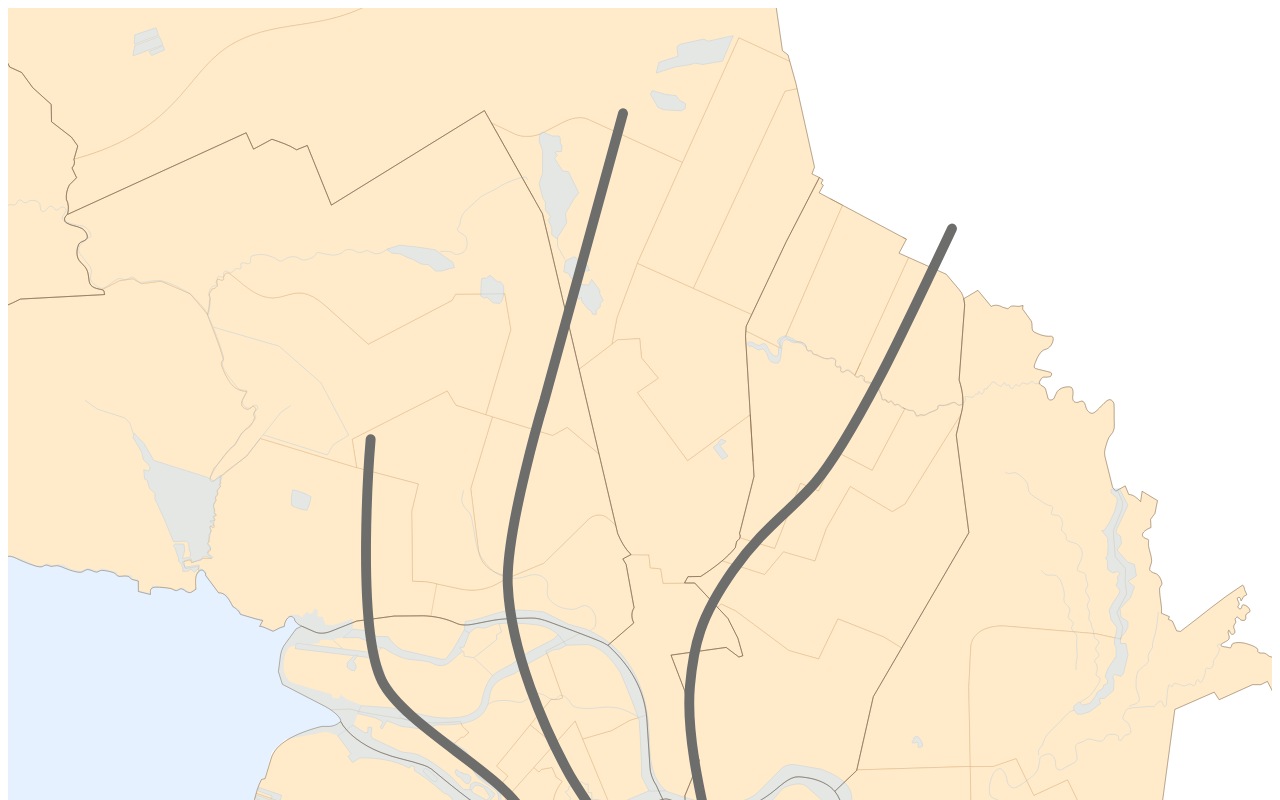
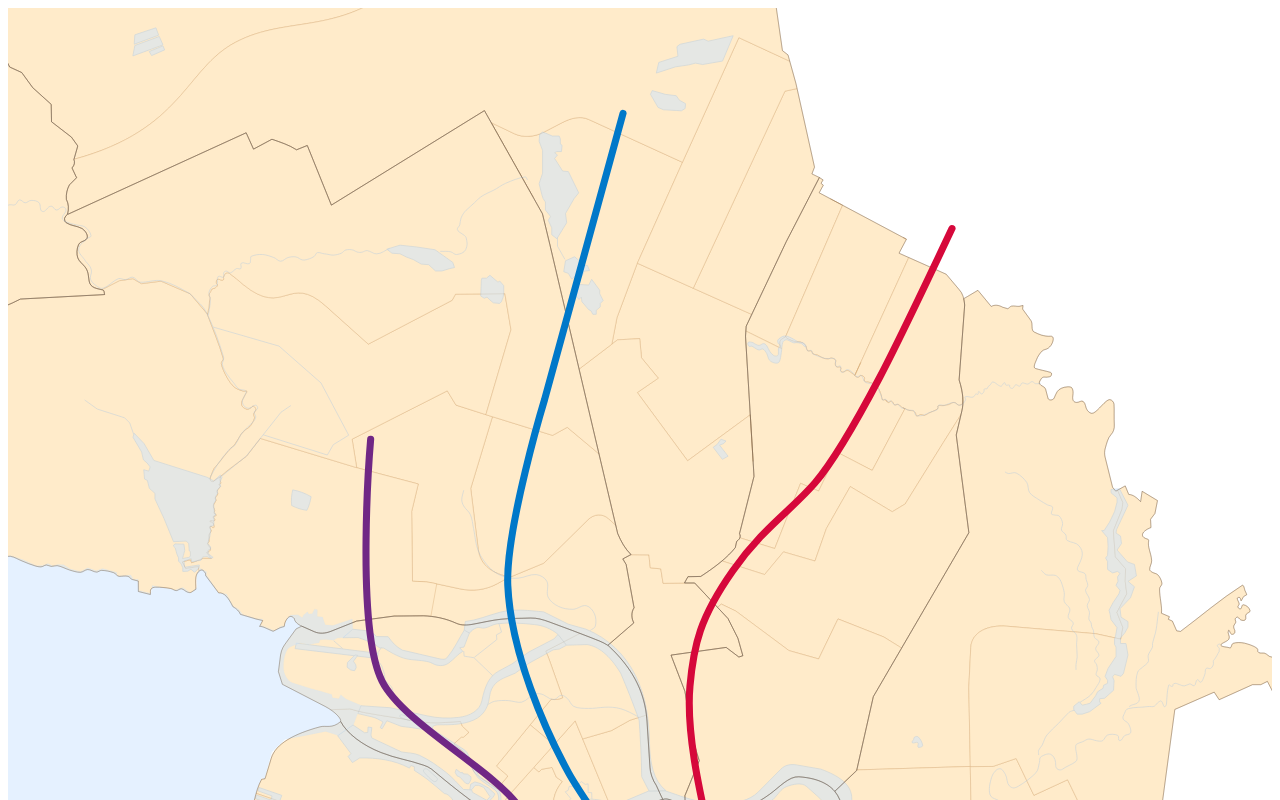
Before and after one commit to glizer/metro-spb, a plain HTML site: page index.html in a window 1280 px wide. Shown: the top 800 px of the page. Drawn offline with nearby package versions, Linux system fonts and the light colour scheme.

Commit message:
Added lines by data

```diff
--- a/index.html
+++ b/index.html
@@ -3,6 +3,7 @@
 <head>
     <meta charset="UTF-8">
     <title>Metro SPB</title>
+	<script src="https://d3js.org/d3.v4.min.js"></script>
 </head>
 <body>
 <svg version="1.1" xmlns="http://www.w3.org/2000/svg" xmlns:xlink="http://www.w3.org/1999/xlink" x="0px" y="0px" width="100%"
@@ -2152,37 +2153,8 @@
 		c5.962,4.441,13.061,8.259,19.021,10.83c9.585,0.817,18.053,1.837,27.615,2.869c3.526,0.379,7.08-0.684,8.335,5.754
 		C1854.232,1384.502,1852.766,1387.069,1845.824,1393.696L1845.824,1393.696z"/>
 </g>
-<g id="metro">
-	<path id="MPL" fill="none" stroke="#6D6D6C" stroke-width="7" stroke-linecap="round" d="M1890.996,861.803l-55.5,202.5
-		c0,0-27.808,91.869-26,131.5c2.167,47.5,26.28,101.951,43,132.5c13.5,24.667,50.448,67.786,43.5,95
-		c-6,23.5-50.533,26.154-50.832,57.333c-0.667,69.668,6.044,220.657,8.832,278.167c4,82.5,111,90.5,111,90.5"/>
-	<path fill="none" stroke="#6D6D6C" stroke-width="7" stroke-linecap="round" d="M1864.249,1451.807c0,0,46.667,32.903,66.08,33.163
-		c15.271,0.204,40.439-13.583,53.5-21.5c28.468-17.255,88.805-53.216,121.167-45.417c18.875,4.549,46.159,36.642,57,52.75
-		c9.626,14.304,34,60,34,60"/>
-	<g>
-		<g>
-			<path fill="none" stroke="#6D6D6C" stroke-width="7" stroke-linecap="round" d="M1864.246,1451.804
-				c-0.691-0.432-1.418-0.844-2.174-1.238"/>
-			<path fill="none" stroke="#6D6D6C" stroke-width="7" stroke-linecap="round" stroke-dasharray="4.9398,15.8073" d="
-				M1847.164,1445.426c-4.465-1.033-8.892-1.746-12.652-2.231"/>
-			<path fill="none" stroke="#6D6D6C" stroke-width="7" stroke-linecap="round" d="M1826.655,1442.382
-				c-1.577-0.12-2.492-0.162-2.492-0.162"/>
-		</g>
-	</g>
-	<path fill="none" stroke="#6D6D6C" stroke-width="7" stroke-linecap="round" d="M1979.496,1687.303c0,0-34.438-60.584-39.5-83
-		c-0.027-0.122-13.904-74.776-26-96.5c-9.089-16.323-38.412-41.099-48.65-56.725c-15.037-22.951-31.942-76.418-47.85-98.775
-		c-19.079-26.816-82.386-59.512-97-89c-19.321-38.986-8-171-8-171"/>
-
-		<line fill="none" stroke="#6D6D6C" stroke-width="7" stroke-linecap="round" stroke-dasharray="5,16,5,16,5,16" x1="1979.496" y1="1687.303" x2="2084.996" y2="1894.803"/>
-	<path id="KVL" fill="none" stroke="#6D6D6C" stroke-width="7" stroke-linecap="round" d="M2123.662,943.303
-		c0,0-37.391,79.186-51,105c-10.258,19.458-31.639,58.339-46,75c-16.665,19.333-36.665,31.667-57.999,62
-		c-23.307,33.138-27.761,52.533-30.334,81.667c-3.665,41.5,13.973,101.475,16.334,118c2,14,5.458,38.458-6.417,54.833
-		c-14.861,20.493-52.078,30.079-70.249,38.5c-33.333,15.447-99.941,39.554-121.5,82.667
-		c-19.168,38.333-34.952,73.936-28.501,134.333c3.667,34.333,32.833,47.333,16,71.5c-15.217,21.847-41,39.5-41,39.5"/>
-	<path fill="none" stroke="#009A49" stroke-width="7" stroke-linecap="round" d="M2224.329,1844.969c0,0-46.333-5.166-70.333-57.666
-		c-22.181-48.52-70.396-166.222-92-215c-13.46-30.39-41.996-87.022-70-113.666c-24-22.834-47.666-28.654-85.333-42.001
-		c-56.595-20.054-231.667-63.333-231.667-63.333"/>
-</g>
 </svg>
+<script src="./options.js"></script>
+<script src="./map.js"></script>
 </body>
 </html>
--- /dev/null
+++ b/map.js
@@ -0,0 +1,17 @@
+var svg = d3.select('svg');
+
+var linesContainer = svg.append('g').attr('id', 'lines').selectAll('path')
+    .data(lines).enter()
+    .append('path')
+    .attr('id', function(node) {
+        return 'line-' + node.id;
+    })
+    .attr('stroke', function(node) {
+        return node.color
+    })
+    .attr('fill', 'none')
+    .attr('stroke-width', 5)
+    .attr('stroke-linecap', 'round')
+    .attr('d', function(node) {
+        return node.d;
+    });
--- /dev/null
+++ b/options.js
@@ -0,0 +1,296 @@
+var lines = [
+    {
+        id: 1,
+        name: 'Кировско-Выборгская',
+        color: '#D6083B',
+        d: 'M2123.662,943.303c0,0-37.391,79.186-51,105c-10.258,19.458-31.639,58.339-46,75c-16.665,19.333-36.665,31.667-57.999,62c-23.307,33.138-27.761,52.533-30.334,81.667c-3.665,41.5,13.973,101.475,16.334,118c2,14,5.458,38.458-6.417,54.833c-14.861,20.493-52.078,30.079-70.249,38.5c-33.333,15.447-99.941,39.554-121.5,82.667c-19.168,38.333-34.952,73.936-28.501,134.333c3.667,34.333,32.833,47.333,16,71.5c-15.217,21.847-41,39.5-41,39.5',
+        station: [
+            {
+                name: 'Девяткино'
+            },
+            {
+                name: 'Гражданский проспект'
+            },
+            {
+                name: 'Академическая'
+            },
+            {
+                name: 'Политехническая'
+            },
+            {
+                name: 'Площадь Мужества'
+            },
+            {
+                name: 'Лесная'
+            },
+            {
+                name: 'Выборгская'
+            },
+            {
+                name: 'Площадь Ленина'
+            },
+            {
+                name: 'Чернышевская'
+            },
+            {
+                name: 'Площадь Восстания'
+            },
+            {
+                name: 'Владимирская'
+            },
+            {
+                name: 'Пушкинская'
+            },
+            {
+                name: 'Технологический институт'
+            },
+            {
+                name: 'Балтийская'
+            },
+            {
+                name: 'Нарвская'
+            },
+            {
+                name: 'Кировский завод'
+            },
+            {
+                name: 'Автово'
+            },
+            {
+                name: 'Ленинский проспект'
+            },
+            {
+                name: 'Проспект Ветеранов'
+            }
+        ]
+    },
+    {
+        id: 2,
+        color: '#0078C9',
+        name: 'Московско-Петроградская',
+        d: 'M1890.996,861.803l-55.5,202.5c0,0-27.808,91.869-26,131.5c2.167,47.5,26.28,101.951,43,132.5c13.5,24.667,50.448,67.786,43.5,95c-6,23.5-50.533,26.154-50.832,57.333c-0.667,69.668,6.044,220.657,8.832,278.167c4,82.5,111,90.5,111,90.5',
+        station: [
+            {
+                name: 'Парнас'
+            },
+            {
+                name: 'Проспект Просвещения'
+            },
+            {
+                name: 'Озерки'
+            },
+            {
+                name: 'Удельная'
+            },
+            {
+                name: 'Пионерская'
+            },
+            {
+                name: 'Чёрная речка'
+            },
+            {
+                name: 'Петроградская'
+            },
+            {
+                name: 'Горьковская'
+            },
+            {
+                name: 'Невский проспект'
+            },
+            {
+                name: 'Сенная площадь'
+            },
+            {
+                name: 'Технологический институт'
+            },
+            {
+                name: 'Фрунзенская'
+            },
+            {
+                name: 'Московские ворота'
+            },
+            {
+                name: 'Электросила'
+            },
+            {
+                name: 'Парк Победы'
+            },
+            {
+                name: 'Московская'
+            },
+            {
+                name: 'Звёздная'
+            },
+            {
+                name: 'Купчино'
+            }
+        ]
+    },
+    {
+        id: 3,
+        color: '#009A49',
+        name: 'Невско-Василеостровская',
+        d: 'M2224.329,1844.969c0,0-46.333-5.166-70.333-57.666c-22.181-48.52-70.396-166.222-92-215c-13.46-30.39-41.996-87.022-70-113.666c-24-22.834-47.666-28.654-85.333-42.001c-56.595-20.054-231.667-63.333-231.667-63.333',
+        station: [
+            {
+                name: 'Планерная'
+            },
+            {
+                name: 'Туристская'
+            },
+            {
+                name: 'Беговая'
+            },
+            {
+                name: 'Новокрестовская'
+            },
+            {
+                name: 'Приморская'
+            },
+            {
+                name: 'Василеостровская'
+            },
+            {
+                name: 'Гостиный двор'
+            },
+            {
+                name: 'Маяковская'
+            },
+            {
+                name: 'Площадь Александра'
+            },
+            {
+                name: 'Невского'
+            },
+            {
+                name: 'Елизаровская'
+            },
+            {
+                name: 'Ломоносовская'
+            },
+            {
+                name: 'Пролетарская'
+            },
+            {
+                name: 'Обухово'
+            },
+            {
+                name: 'Рыбацкое'
+            },
+        ]
+    },
+    {
+        id: 4,
+        color: '#EA7125',
+        name: 'Правобережная',
+        d: 'M1864.249,1451.807c0,0,46.667,32.903,66.08,33.163c15.271,0.204,40.439-13.583,53.5-21.5c28.468-17.255,88.805-53.216,121.167-45.417c18.875,4.549,46.159,36.642,57,52.75c9.626,14.304,34,60,34,60',
+        station: [{
+            name: 'Морской фасад'
+        },
+            {
+                name: 'Гавань'
+            },
+            {
+                name: 'Горный институт'
+            },
+            {
+                name: 'Театральная'
+            },
+            {
+                name: 'Спасская'
+            },
+            {
+                name: 'Достоевская'
+            },
+            {
+                name: 'Лиговский проспект'
+            },
+            {
+                name: 'Площадь Александра Невского'
+            },
+            {
+                name: 'Новочеркасская'
+            },
+            {
+                name: 'Ладожская'
+            },
+            {
+                name: 'Проспект Большевиков'
+            },
+            {
+                name: 'Улица Дыбенко'
+            },
+            {
+                name: 'Кудрово'
+            },
+            {
+                name: 'Юго-Восточная'
+            }
+        ]
+    },
+    {
+        id: 5,
+        color: '#702785',
+        name: 'Фрунзенско-Приморская',
+        d: 'M1979.496,1687.303c0,0-34.438-60.584-39.5-83c-0.027-0.122-13.904-74.776-26-96.5c-9.089-16.323-38.412-41.099-48.65-56.725c-15.037-22.951-31.942-76.418-47.85-98.775c-19.079-26.816-82.386-59.512-97-89c-19.321-38.986-8-171-8-171',
+        station: [
+            {
+                name: 'Коломяжская'
+            },
+            {
+                name: 'Каменка'
+            },
+            {
+                name: 'Магистраль№ 31'
+            },
+            {
+                name: 'Шуваловский проспект'
+            },
+            {
+                name: 'Комендантский проспект'
+            },
+            {
+                name: 'Старая Деревня'
+            },
+            {
+                name: 'Крестовский остров'
+            },
+            {
+                name: 'Чкаловская'
+            },
+            {
+                name: 'Спортивная'
+            },
+            {
+                name: 'Адмиралтейская'
+            },
+            {
+                name: 'Садовая'
+            },
+            {
+                name: 'Звенигородская'
+            },
+            {
+                name: 'Обводный канал'
+            },
+            {
+                name: 'Волковская'
+            },
+            {
+                name: 'Бухарестская'
+            },
+            {
+                name: 'Международная'
+            },
+            {
+                name: 'Проспект Славы'
+            },
+            {
+                name: 'Дунайская'
+            },
+            {
+                name: 'Шушары'
+            },
+        ]
+    }
+]
```
